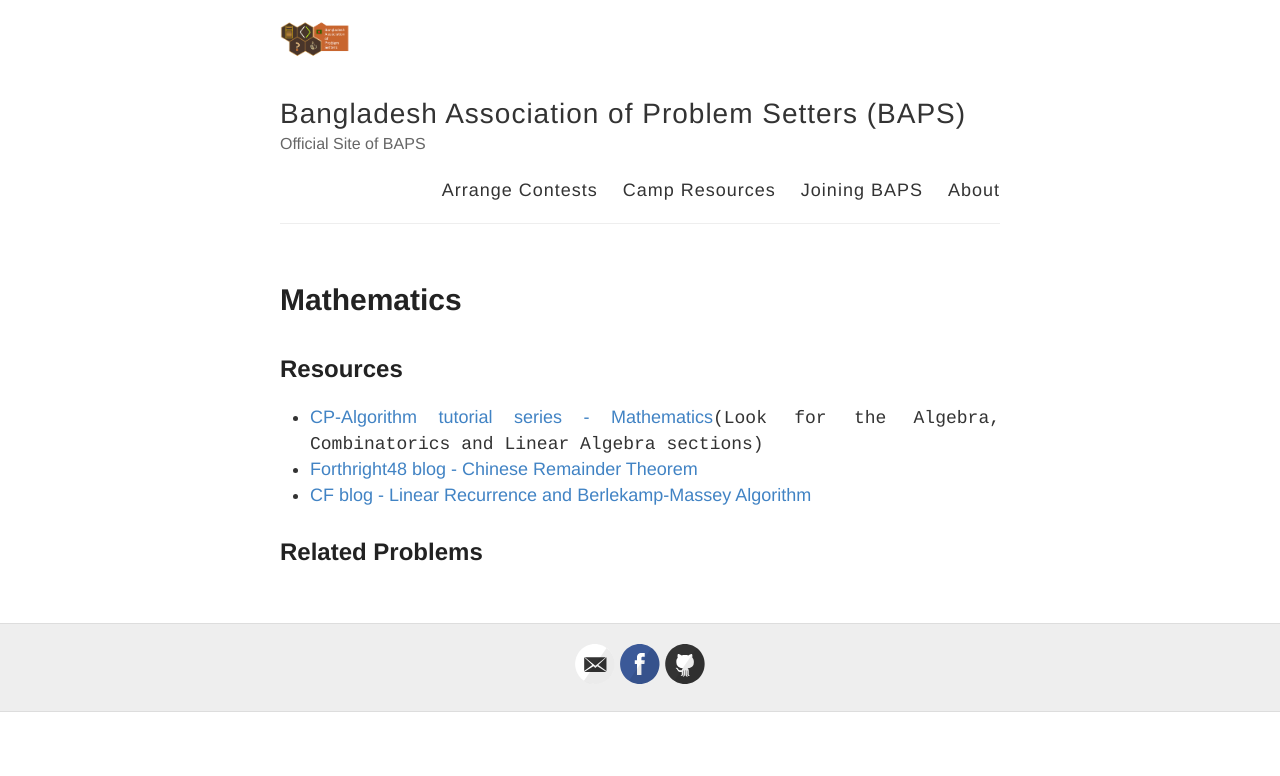
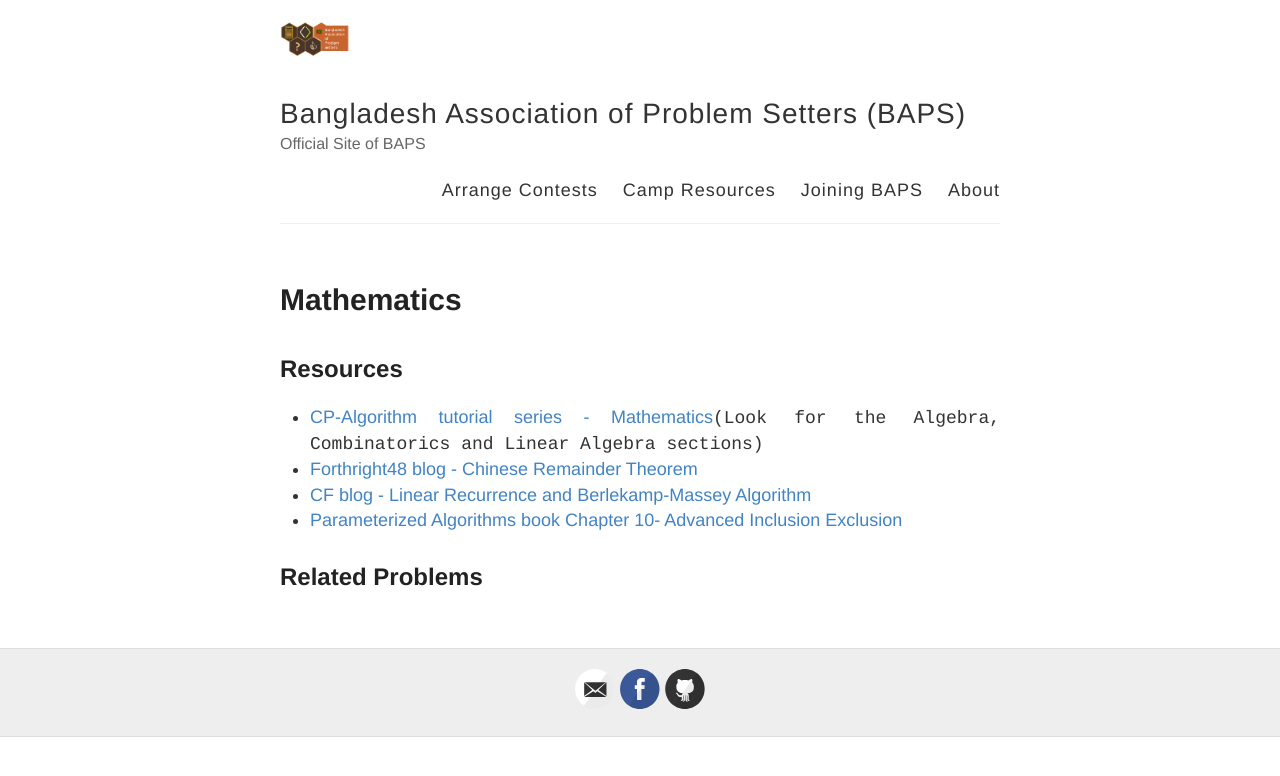
Before and after one commit to baps-bgd/baps-bgd.github.io, a Jekyll site: the page built from _posts/2020-11-4-mathematics.md, in a window 1280 px wide. Shown: the top 776 px of the page. Built offline with Jekyll 4.4.1, drawn with Linux system fonts in a browser that asks for light colours.

Commit message:
Update 2020-11-4-mathematics.md

```diff
--- a/_posts/2020-11-4-mathematics.md
+++ b/_posts/2020-11-4-mathematics.md
@@ -9,6 +9,8 @@
 - [CP-Algorithm tutorial series - Mathematics](https://cp-algorithms.com/){:target="\_blank"}`(Look for the Algebra, Combinatorics and Linear Algebra sections)`
 - [Forthright48 blog - Chinese Remainder Theorem](https://forthright48.com/chinese-remainder-theorem-part-1-coprime-moduli/){:target="\_blank"}
 - [CF blog - Linear Recurrence and Berlekamp-Massey Algorithm](https://codeforces.com/blog/entry/61306){:target="\_blank"}
+- [Parameterized Algorithms book Chapter 10- Advanced Inclusion Exclusion](https://www.mimuw.edu.pl/~malcin/book/parameterized-algorithms.pdf){:target="\_blank"}
+ [](){:target="\_blank"}
  [](){:target="\_blank"}
 
 ## Related Problems
```
